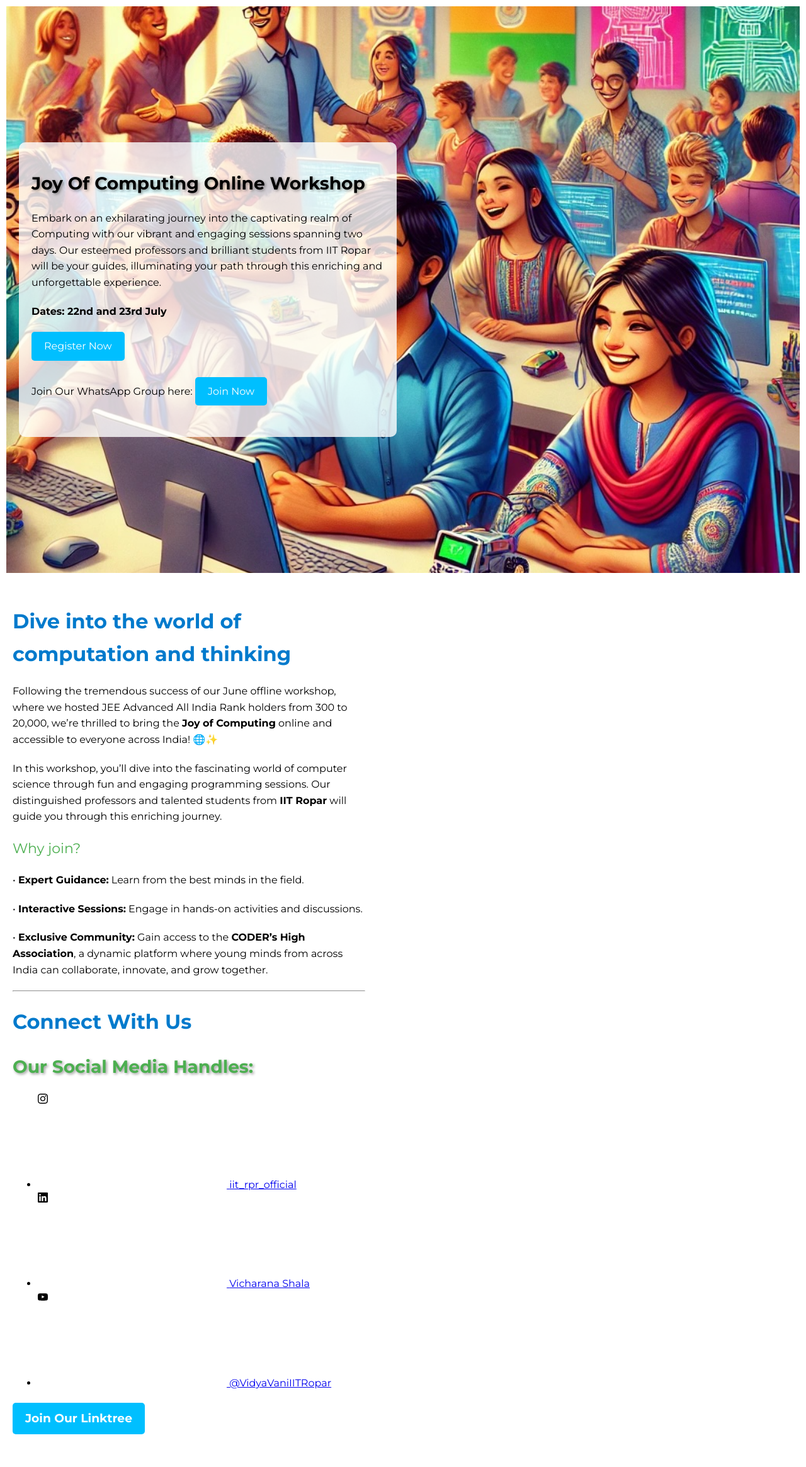
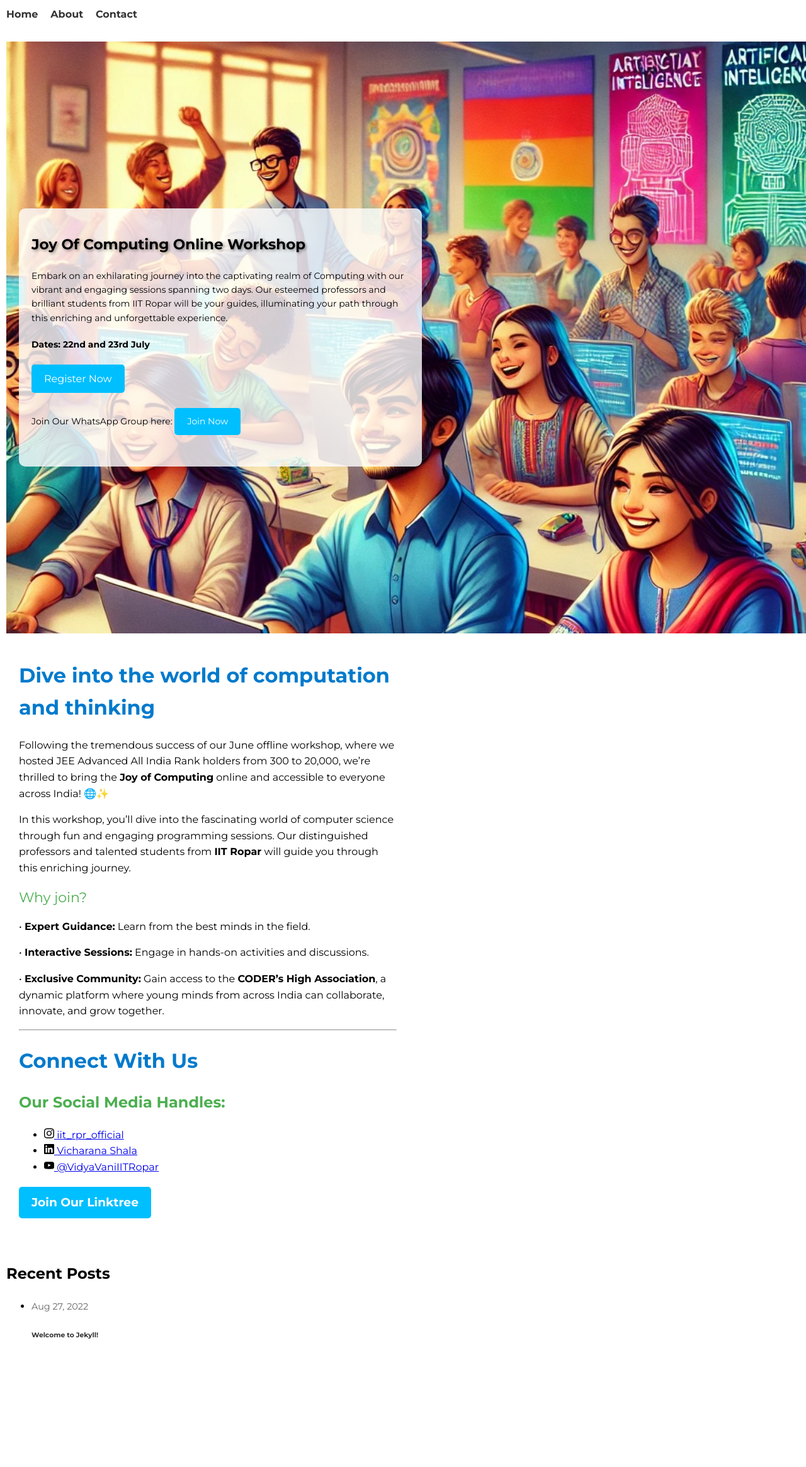
Before and after one commit to sudarshansudarshan/joc, a Jekyll site: the page built from index.markdown, in a window 1280 px wide. Shown: the whole page at 63% size. Built offline with Jekyll 4.4.1, drawn with Linux system fonts in a browser that asks for light colours; after the commit the page ends 2165 px from its top, so only the background shows below that.

Commit message:
Update home.html

```diff
--- a/_layouts/home.html
+++ b/_layouts/home.html
@@ -8,10 +8,6 @@
   <link rel="preconnect" href="https://fonts.gstatic.com" crossorigin>
   <link href="https://fonts.googleapis.com/css2?family=Montserrat:ital,wght@0,100..900;1,100..900&display=swap" rel="stylesheet">
   <style>
-    * {
-      box-sizing: border-box;
-    }
-
     body {
       font-family: 'Montserrat', sans-serif;
       font-size: 16px;
@@ -28,13 +24,41 @@
       padding: 10px;
     }
 
+    .navigation {
+      margin-bottom: 20px;
+    }
+
+    .navigation ul {
+      list-style: none;
+      padding: 0;
+      margin: 0;
+      display: flex;
+      flex-wrap: wrap;
+      justify-content: flex-start;
+    }
+
+    .navigation ul li {
+      margin-right: 20px;
+      margin-bottom: 10px;
+    }
+
+    .navigation ul li a {
+      text-decoration: none;
+      color: #333;
+      font-weight: bold;
+    }
+
+    .navigation li a:hover {
+      color: #ff6600;
+    }
+
     .hero-section {
       width: 100%;
       min-height: 100vh;
       background-image: url('images/joc image.jpg');
       background-size: cover;
       background-repeat: no-repeat;
-      background-position: center;
+      background-position: right top;
       display: flex;
       align-items: center;
       justify-content: flex-start;
@@ -48,17 +72,17 @@
       max-width: 600px;
     }
 
-    h2 {
-      color: black;
-      font-size: 28px;
+    .hero-text h2 {
+      font-size: 23px;
       text-shadow: 2px 2px 4px rgba(0, 0, 0, 0.4);
       margin-bottom: 20px;
+      color: black;
     }
 
-    p {
+    .hero-text p {
+      font-size: 14px;
+      margin-bottom: 20px;
       color: black;
-      font-size: 16px;
-      margin-bottom: 20px;
     }
 
     .btn {
@@ -76,33 +100,54 @@
       background-color: #008CBA;
     }
 
+    .post-list-heading {
+      font-size: 1.5em;
+      margin-bottom: 20px;
+    }
+
+    .post-list li {
+      margin-bottom: 20px;
+    }
+
+    .post-meta {
+      font-size: 0.9em;
+      color: #666;
+    }
+
+    .post-link {
+      color: #333;
+      text-decoration: none;
+      transition: color 0.3s;
+    }
+
+    .post-link:hover {
+      color: #ff6600;
+    }
+
+    .svg-icon {
+      width: 16px;
+      height: 16px;
+    }
+
     @media (max-width: 768px) {
       .hero-section {
-        background-position: right center;
+        background-position: center;
       }
 
       .content {
         max-width: 100%;
       }
 
-      h2 {
-        font-size: 24px;
+      .hero-text h2 {
+        font-size: 20px;
       }
 
-      p {
-        font-size: 14px;
+      .hero-text p {
+        font-size: 12px;
       }
     }
 
     @media (max-width: 480px) {
-      h2 {
-        font-size: 20px;
-      }
-
-      p {
-        font-size: 12px;
-      }
-
       .btn {
         padding: 8px 16px;
         font-size: 14px;
@@ -112,8 +157,17 @@
 </head>
 <body>
   <div class="home">
+    <nav class="navigation">
+      <ul>
+        <li><a href="#">Home</a></li>
+        <li><a href="#">About</a></li>
+        <li><a href="#">Contact</a></li>
+      </ul>
+    </nav>
+
     <div class="hero-section">
       <div class="content">
+        <div class="hero-text">
           <h2><b>Joy Of Computing Online Workshop</b></h2>
           <p>
             Embark on an exhilarating journey into the captivating realm of Computing with our vibrant and engaging sessions spanning two days. Our esteemed professors and brilliant students from IIT Ropar will be your guides, illuminating your path through this enriching and unforgettable experience.
@@ -127,8 +181,30 @@
         </div>
       </div>
     </div>
+
     <div class="content">
       {{ content }}
     </div>
+
+    {% if site.posts.size > 0 %}
+      <div class="recent-posts">
+        <h1 class="post-list-heading">Recent Posts</h1>
+        <ul class="post-list">
+          {% for post in site.posts limit: 1 %}
+            <li>
+              {% assign date_format = site.minima.date_format | default: "%b %-d, %Y" %}
+              <span class="post-meta">{{ post.date | date: date_format }}</span>
+              <a class="post-link" href="{{ post.url | relative_url }}">
+                <h6>{{ post.title | escape }}</h6>
+              </a>
+              {% if site.show_excerpts %}
+                {{ post.excerpt }}
+              {% endif %}
+            </li>
+          {% endfor %}
+        </ul>
+      </div>
+    {% endif %}
+  </div>
 </body>
 </html>
```
Lines whose indentation alone changed are shown as unchanged.
